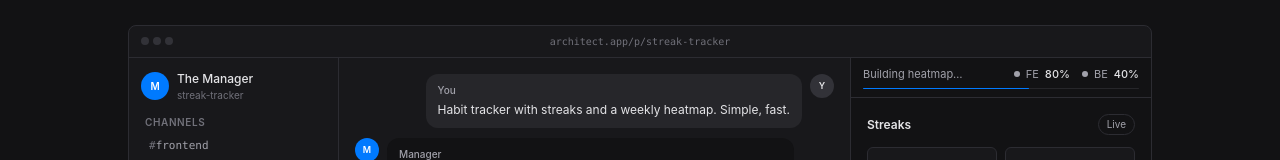
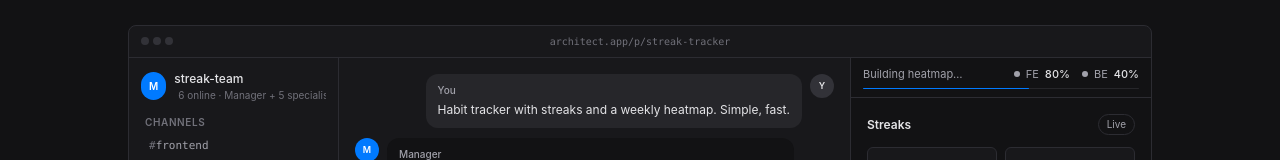
Before and after one commit to PranavJha-3000/Architect-2.0, a React (Vite) app: page / in a window 1280 px wide. Shown: the part 482-642 px from the top of the page. Built offline with nearby package versions, Linux system fonts and the light colour scheme.

Commit message:
feat(landing): update HeroWorkspaceMock with refined workspace visualization

```diff
--- a/src/components/landing/HeroWorkspaceMock.tsx
+++ b/src/components/landing/HeroWorkspaceMock.tsx
@@ -20,8 +20,10 @@ export const HeroWorkspaceMock: React.FC<{ showProgress: boolean; filled: number
       <div className="flex items-center gap-2">
         <span className="flex h-7 w-7 items-center justify-center rounded-full bg-accent text-[10px] font-semibold text-white">M</span>
         <div className="min-w-0">
-          <p className="truncate text-[12px] font-medium text-paper">The Manager</p>
-          <p className="truncate text-[10px] text-faint">streak-tracker</p>
+          <p className="truncate text-[12px] font-medium text-paper">streak-team</p>
+          <p className="flex items-center gap-1 truncate text-[10px] text-faint">
+            <span className="h-1.5 w-1.5 rounded-full bg-accent" aria-hidden />6 online · Manager + 5 specialists
+          </p>
         </div>
       </div>
       <p className="px-1 pb-1 pt-3 text-[10px] font-semibold uppercase tracking-[0.06em] text-faint">Channels</p>
```
